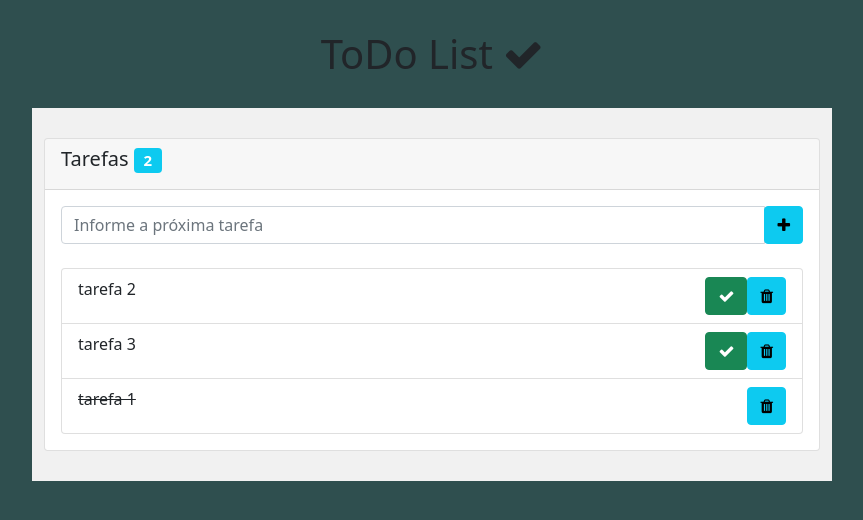
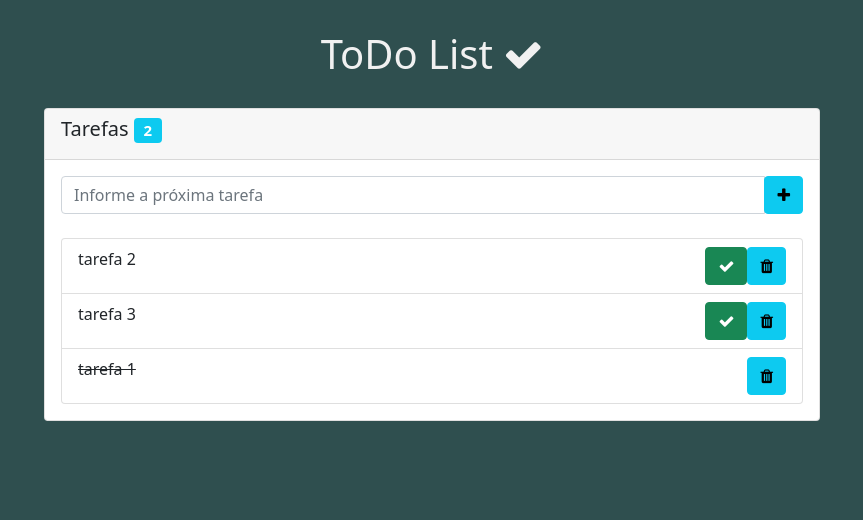
Before and after one commit to paulorubens/todo-vue-front, a Vue app: page / in a window 1280 px wide. Shown: the top 520 px of the page, without its empty margins (208-1071 px from the left). Built offline with nearby package versions, Linux system fonts and the light colour scheme.

Commit message:
Componentização da lista e itens

```diff
--- a/src/App.vue
+++ b/src/App.vue
@@ -4,119 +4,24 @@
       <h1>ToDo List <span class="fa fa-check" /></h1>
     </div>
     <div>
-      <div id="main" class="container" style="width: 50rem;">
-        <div class="card">
-          <div class="card-header">
-            <h5>Tarefas
-            <span class="badge bg-info">
-              {{ tasks.filter(task => task.completed === false).length }}
-            </span>
-          </h5>
-          </div>
-          <div class="card-body">
-            <div class="input-group">
-              <input class="form-control" type="text" v-model="task" v-on:keyup.enter="addTask(task)" placeholder="Informe a próxima tarefa"/>
-              <div class="input-group-append">
-                <button class="btn btn-info" v-on:click="addTask(task)"><span class="fa fa-plus"></span></button>
-              </div>
-            </div>
-            <br/>
-            <ul class="list-group">
-              <li class="list-group-item"
-                v-for="task in tasks" v-bind:key="task"
-                v-bind:class="{ 'text-decoration-line-through': task.completed }"
-                v-on:dblclick="completeTask(task)">
-                <div class="row">
-                  <div class="col-md">
-                    {{ task.description }}
-                  </div>
-                  <div class="col-md text-end">
-                    <button class="btn btn-success" v-show="task.completed == false" v-on:click="completeTask(task)"><span class="fa fa-check"></span></button>
-                    <button class="btn btn-info"><span class="fa fa-trash"></span></button>
-                  </div>
-                </div>
-              </li>
-            </ul>
-          </div>
-        </div>
+      <div id="main" class="container" style="width: 50rem">
+        <TaskList title="Tarefas"></TaskList>
       </div>
     </div>
   </div>
 </template>
 
 <script>
-import "bootstrap/dist/css/bootstrap.css"
-import "font-awesome/css/font-awesome.css"
+import "bootstrap/dist/css/bootstrap.css";
+import "font-awesome/css/font-awesome.css";
+import TaskList from "./components/TaskList.vue";
 
 export default {
-  name: 'App',
-  data() {
-    return {
-      maxId: 3,
-      task: '',
-      tasks: [
-      {
-        'id': 2,
-        'description': 'tarefa 2',
-        'completed': false,
-        'dateCompleted': '',
-        'dateCreated': '20/11/2020'
-      },
-      {
-        'id': 3,
-        'description': 'tarefa 3',
-        'completed': false,
-        'dateCompleted': '',
-        'dateCreated': '20/11/2020'
-      },
-      {
-        'id': 1,
-        'description': 'tarefa 1',
-        'completed': true,
-        'dateCompleted': '20/11/2020',
-        'dateCreated': '20/11/2020'
-      },
-    ]
-    }
-  },
-  methods: {
-    ordenaTasks() {
-      var sorted = this.tasks.sort((n1, n2) => {
-        if ((n1.dateCompleted < n2.dateCompleted)) {
-          return -1;
-        }
-        if (n1.dateCompleted == n2.dateCompleted) {
-          return 0;
-        }
-        if (n1.dateCompleted > n2.dateCompleted) {
-          return 1;
-        }
-      });
-      this.tasks = sorted;
-    },
-    addTask(task) {
-      if (!task) {
-        return;
-      }
-      this.maxId++;
-      var t1 = {
-        'id': this.maxId,
-        'description': task,
-        'completed': false,
-        'dateCompleted': '',
-        'dateCreated': new Date().toLocaleDateString()
-      }
-      this.tasks.unshift(t1);
-      this.task = '';
-      this.ordenaTasks();
-    },
-    completeTask(task) {
-      task.dateCompleted = new Date().toLocaleDateString();
-      task.completed = true;
-      this.ordenaTasks();
-    }
-  },
-}
+  name: "App",
+  components: {
+    TaskList,
+  }
+};
 </script>
 
 <style>
@@ -124,15 +29,8 @@ body {
   background-color: darkslategrey;
 }
 #slogan {
+  color: #f1f1f1;
   margin-top: 30px;
   margin-bottom: 30px;
 }
-#main {
-  background-color: #F1F1F1;
-  padding-top: 30px;
-  padding-bottom: 30px;
-}
-li {
-  cursor: default;
-}
 </style>
--- a/src/components/HelloWorld.vue
+++ /dev/null
@@ -1,58 +0,0 @@
-<template>
-  <div class="hello">
-    <h1>{{ msg }}</h1>
-    <p>
-      For a guide and recipes on how to configure / customize this project,<br>
-      check out the
-      <a href="https://cli.vuejs.org" target="_blank" rel="noopener">vue-cli documentation</a>.
-    </p>
-    <h3>Installed CLI Plugins</h3>
-    <ul>
-      <li><a href="https://github.com/vuejs/vue-cli/tree/dev/packages/%40vue/cli-plugin-babel" target="_blank" rel="noopener">babel</a></li>
-      <li><a href="https://github.com/vuejs/vue-cli/tree/dev/packages/%40vue/cli-plugin-eslint" target="_blank" rel="noopener">eslint</a></li>
-    </ul>
-    <h3>Essential Links</h3>
-    <ul>
-      <li><a href="https://vuejs.org" target="_blank" rel="noopener">Core Docs</a></li>
-      <li><a href="https://forum.vuejs.org" target="_blank" rel="noopener">Forum</a></li>
-      <li><a href="https://chat.vuejs.org" target="_blank" rel="noopener">Community Chat</a></li>
-      <li><a href="https://twitter.com/vuejs" target="_blank" rel="noopener">Twitter</a></li>
-      <li><a href="https://news.vuejs.org" target="_blank" rel="noopener">News</a></li>
-    </ul>
-    <h3>Ecosystem</h3>
-    <ul>
-      <li><a href="https://router.vuejs.org" target="_blank" rel="noopener">vue-router</a></li>
-      <li><a href="https://vuex.vuejs.org" target="_blank" rel="noopener">vuex</a></li>
-      <li><a href="https://github.com/vuejs/vue-devtools#vue-devtools" target="_blank" rel="noopener">vue-devtools</a></li>
-      <li><a href="https://vue-loader.vuejs.org" target="_blank" rel="noopener">vue-loader</a></li>
-      <li><a href="https://github.com/vuejs/awesome-vue" target="_blank" rel="noopener">awesome-vue</a></li>
-    </ul>
-  </div>
-</template>
-
-<script>
-export default {
-  name: 'HelloWorld',
-  props: {
-    msg: String
-  }
-}
-</script>
-
-<!-- Add "scoped" attribute to limit CSS to this component only -->
-<style scoped>
-h3 {
-  margin: 40px 0 0;
-}
-ul {
-  list-style-type: none;
-  padding: 0;
-}
-li {
-  display: inline-block;
-  margin: 0 10px;
-}
-a {
-  color: #42b983;
-}
-</style>
--- /dev/null
+++ b/src/components/TaskList.vue
@@ -0,0 +1,138 @@
+<template>
+  <div class="card">
+    <div class="card-header">
+      <h5>
+        {{ title }}
+        <span class="badge bg-info">
+          {{ taskList.filter((task) => task.completed === false).length }}
+        </span>
+      </h5>
+    </div>
+    <div class="card-body">
+      <div class="input-group">
+        <input
+          class="form-control"
+          type="text"
+          v-model="task"
+          v-on:keyup.enter="addTask(task)"
+          placeholder="Informe a próxima tarefa"
+        />
+        <div class="input-group-append">
+          <button class="btn btn-info" v-on:click="addTask(task)">
+            <span class="fa fa-plus"></span>
+          </button>
+        </div>
+      </div>
+      <br />
+      <TaskListItems
+        v-bind:tasks="tasks"
+        v-on:completeTask="completeTask"
+        v-on:editTask="editTask"
+        v-on:updateTask="updateTask"
+        v-on:deleteTask="deleteTask"
+      ></TaskListItems>
+    </div>
+  </div>
+</template>
+
+<script>
+import "bootstrap/dist/css/bootstrap.css";
+import "font-awesome/css/font-awesome.css";
+import TaskListItems from "./TaskListItems.vue";
+
+export default {
+  name: "TaskList",
+  props: ["title"],
+  components: {
+    TaskListItems,
+  },
+  data() {
+    return {
+      maxId: 3,
+      task: "",
+      taskList: [
+        {
+          id: 1,
+          description: "tarefa 1",
+          dateCreated: "20/11/2020",
+          dateCompleted: "20/11/2020",
+          completed: true,
+          edit: false,
+        },
+        {
+          id: 2,
+          description: "tarefa 2",
+          dateCreated: "20/11/2020",
+          dateCompleted: "",
+          completed: false,
+          edit: false,
+        },
+        {
+          id: 3,
+          description: "tarefa 3",
+          dateCreated: "20/11/2020",
+          dateCompleted: "",
+          completed: false,
+          edit: false,
+        },
+      ],
+    };
+  },
+  methods: {
+    addTask(task) {
+      if (!task) {
+        return;
+      }
+      this.maxId++;
+      var t1 = {
+        id: this.maxId,
+        description: task,
+        dateCreated: new Date().toLocaleDateString(),
+        dateCompleted: "",
+        completed: false,
+      };
+      this.taskList.unshift(t1);
+      this.task = "";
+    },
+    completeTask(task) {
+      task.dateCompleted = new Date().toLocaleDateString();
+      task.completed = true;
+    },
+    editTask(task) {
+      if (task.completed) {
+        return;
+      }
+      task.edit = true;
+    },
+    updateTask(task) {
+      task.edit = false;
+    },
+    deleteTask(task) {
+      this.taskList.splice(this.taskList.indexOf(task), 1);
+    },
+  },
+  computed: {
+    tasks() {
+      var list = this.taskList;
+      const sorted = list.sort((n1, n2) => {
+        if (n1.dateCompleted < n2.dateCompleted) {
+          return -1;
+        }
+        if (n1.dateCompleted == n2.dateCompleted) {
+          return 0;
+        }
+        if (n1.dateCompleted > n2.dateCompleted) {
+          return 1;
+        }
+      });
+      return sorted;
+    },
+  },
+};
+</script>
+
+<style>
+li {
+  cursor: default;
+}
+</style>
--- /dev/null
+++ b/src/components/TaskListItems.vue
@@ -0,0 +1,47 @@
+<template>
+  <div>
+    <ul class="list-group">
+      <li class="list-group-item"
+        v-for="task in tasks" v-bind:key="task"
+        v-on:dblclick="editTask(task)">
+        <div class="row" v-if="!task.edit"
+          v-bind:class="{ 'text-decoration-line-through': task.completed }">
+          <div class="col-md">
+            {{ task.description }}
+          </div>
+          <div class="col-md text-end">
+            <button class="btn btn-success" v-show="task.completed == false" v-on:click="completeTask(task)"><span class="fa fa-check"></span></button>
+            <button class="btn btn-info"><span class="fa fa-trash" v-on:click="deleteTask(task)"></span></button>
+          </div>
+        </div>
+        <div class="input-group" v-if="task.edit">
+          <input class="form-control" type="text" v-on:keyup.enter="updateTask(task)" v-on:keyup.esc="updateTask(task)" v-model="task.description"/>
+          <div class="input-group-append">
+            <button class="btn btn-info" v-on:click="updateTask(task)"><span class="fa fa-check"></span></button>
+          </div>
+        </div>
+      </li>
+    </ul>
+  </div>
+</template>
+
+<script>
+export default {
+  name: 'TaskListItems',
+  props: ["tasks"],
+  methods: {
+    completeTask(task) {
+      this.$emit("completeTask", task);
+    },
+    editTask(task) {
+      this.$emit("editTask", task);
+    },
+    updateTask(task) {
+      this.$emit("updateTask", task);
+    },
+    deleteTask(task) {
+      this.$emit("deleteTask", task);
+    }
+  }
+};
+</script>
```
